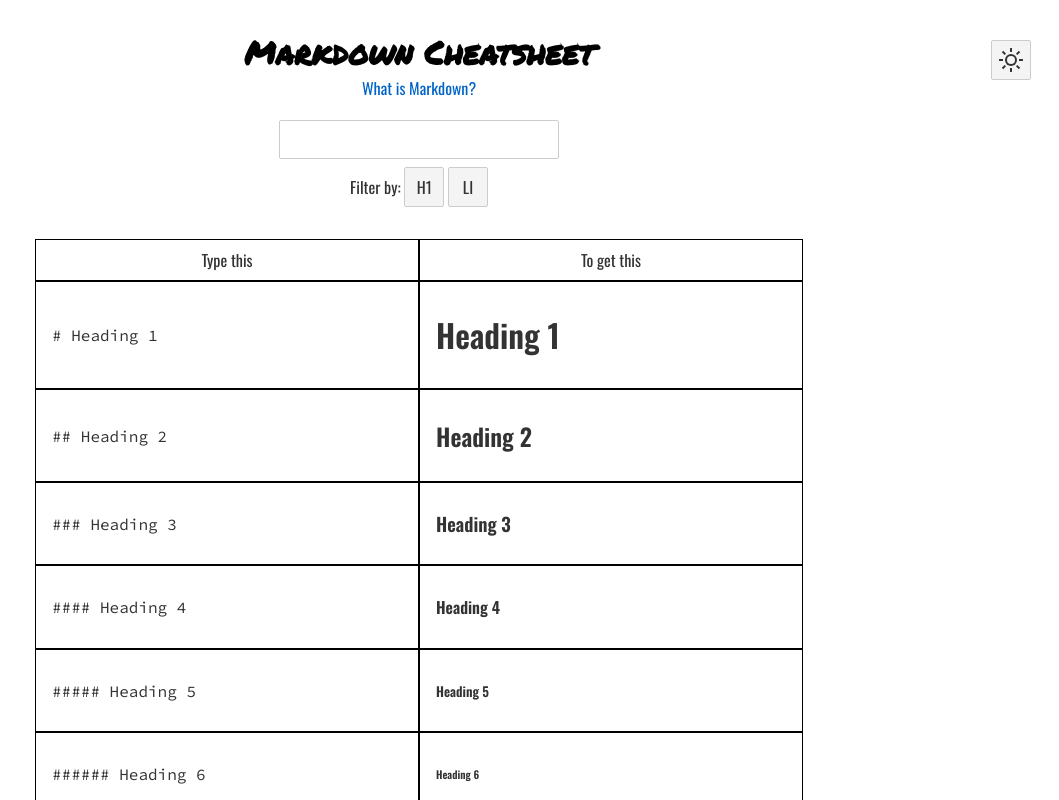
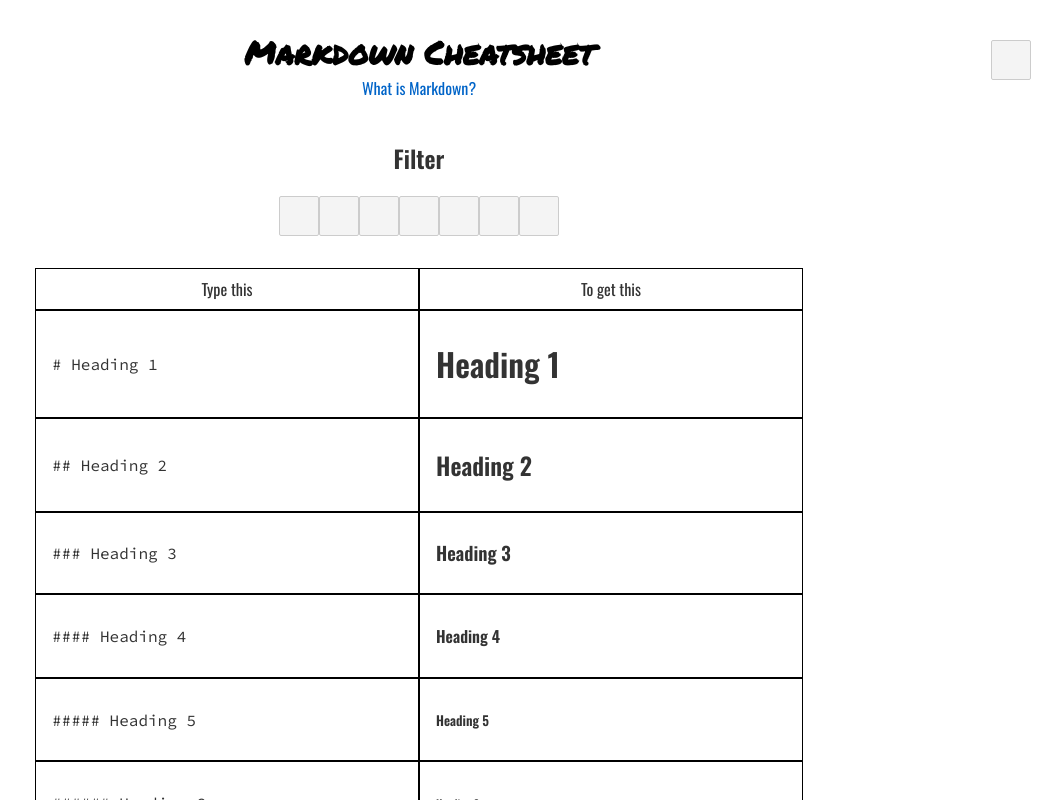
Before and after one commit to fershad/markdown-cheatsheet, a Svelte app: page / in a window 1280 px wide. Shown: the whole page, without its empty margins (221-1280 px from the left). Built offline with nearby package versions, Linux system fonts and the light colour scheme.

Commit message:
add filter buttons, hide search

```diff
--- a/public/index.html
+++ b/public/index.html
@@ -16,5 +16,6 @@
 <body>
 </body>
 
+<link href="https://css.gg/c?=|code|display-grid|format-heading|format-text|layout-list|link|moon|sun|image" rel="stylesheet">
 <link href="https://fonts.googleapis.com/css2?family=Oswald:wght@400;600&family=Permanent+Marker&family=Source+Code+Pro&display=swap" rel="stylesheet">
 </html>
--- a/src/components/Button.svelte
+++ b/src/components/Button.svelte
@@ -1,13 +1,19 @@
 <script>
     export let tag;
+    export let icon;
 </script>
 
-<button data-filter-tag="{tag}">{tag}</button>
+<button data-filter-tag="{tag}"><i class="gg-{icon}"></i></button>
 
 <style>
 button {
     height: 40px;
     width: 40px;
     display: inline-block;
+    display: inline-flex;
+}
+
+i {
+    margin: auto;
 }
 </style>
--- a/src/components/Filter.svelte
+++ b/src/components/Filter.svelte
@@ -3,11 +3,18 @@
 </script>
 
 <div class="filter">
-    <input type="text" name="search" id="search">
+    <!-- <input type="text" name="search" id="search"> -->
+    <h2>
+        Filter
+    </h2>
     <div class="buttons">
-        Filter by:
-        <Button tag="H1" />
-        <Button tag="LI" />
+        <Button tag="heading" icon="format-heading" />
+        <Button tag="list" icon="layout-list" />
+        <Button tag="text" icon="format-text" />
+        <Button tag="link" icon="link" />
+        <Button tag="table" icon="display-grid" />
+        <Button tag="image" icon="image" />
+        <Button tag="code" icon="code" />
     </div>
 </div>
 
@@ -26,7 +33,8 @@
     }
 
     .buttons {
-        display: block;
+        display: flex;
         position: relative;
+        align-items: center;
     }
 </style>
--- a/src/components/Header.svelte
+++ b/src/components/Header.svelte
@@ -67,73 +67,5 @@
 
 
     /* Icons */
-.gg-sun {
-	box-sizing: border-box;
-	position: relative;
-	display: block;
-	transform: scale(var(--ggs,1));
-	width: 24px;
-	height: 24px;
-	background:
-	  linear-gradient(to bottom,
-		  currentColor 4px,transparent 0)
-		  no-repeat 5px -6px/2px 6px,
-	  linear-gradient(to bottom,
-		  currentColor 4px,transparent 0)
-		  no-repeat 5px 14px/2px 6px,
-	  linear-gradient(to bottom,
-		  currentColor 4px,transparent 0)
-		  no-repeat -8px 5px/6px 2px,
-	  linear-gradient(to bottom,
-		  currentColor 4px,transparent 0)
-		  no-repeat 14px 5px/6px 2px;
-	border-radius: 100px;
-	box-shadow: inset 0 0 0 2px;
-	border: 6px solid transparent
-  }
-  .gg-sun::after,
-  .gg-sun::before {
-	content: "";
-	display: block;
-	box-sizing: border-box;
-	position: absolute;
-	width: 24px;
-	height: 2px;
-	border-right: 4px solid;
-	border-left: 4px solid;
-	left: -6px;
-	top: 5px
-  }
-  .gg-sun::before {
-	transform: rotate(-45deg)
-  }
-  .gg-sun::after {
-	transform: rotate(45deg)
-  }
 
-  .gg-moon,
-.gg-moon::after {
-    display: block;
-    box-sizing: border-box;
-    border-radius: 50%
-}
-.gg-moon {
-    overflow: hidden;
-    position: relative;
-    transform: rotate(-135deg) scale(var(--ggs,1));
-    width: 20px;
-    height: 20px;
-    border: 2px solid;
-    border-bottom-color: transparent
-}
-.gg-moon::after {
-    content: "";
-    position: absolute;
-    width: 12px;
-    height: 18px;
-    border: 2px solid transparent;
-    box-shadow: 0 0 0 2px;
-    top: 8px;
-    left: 2px
-}
 </style>
```
